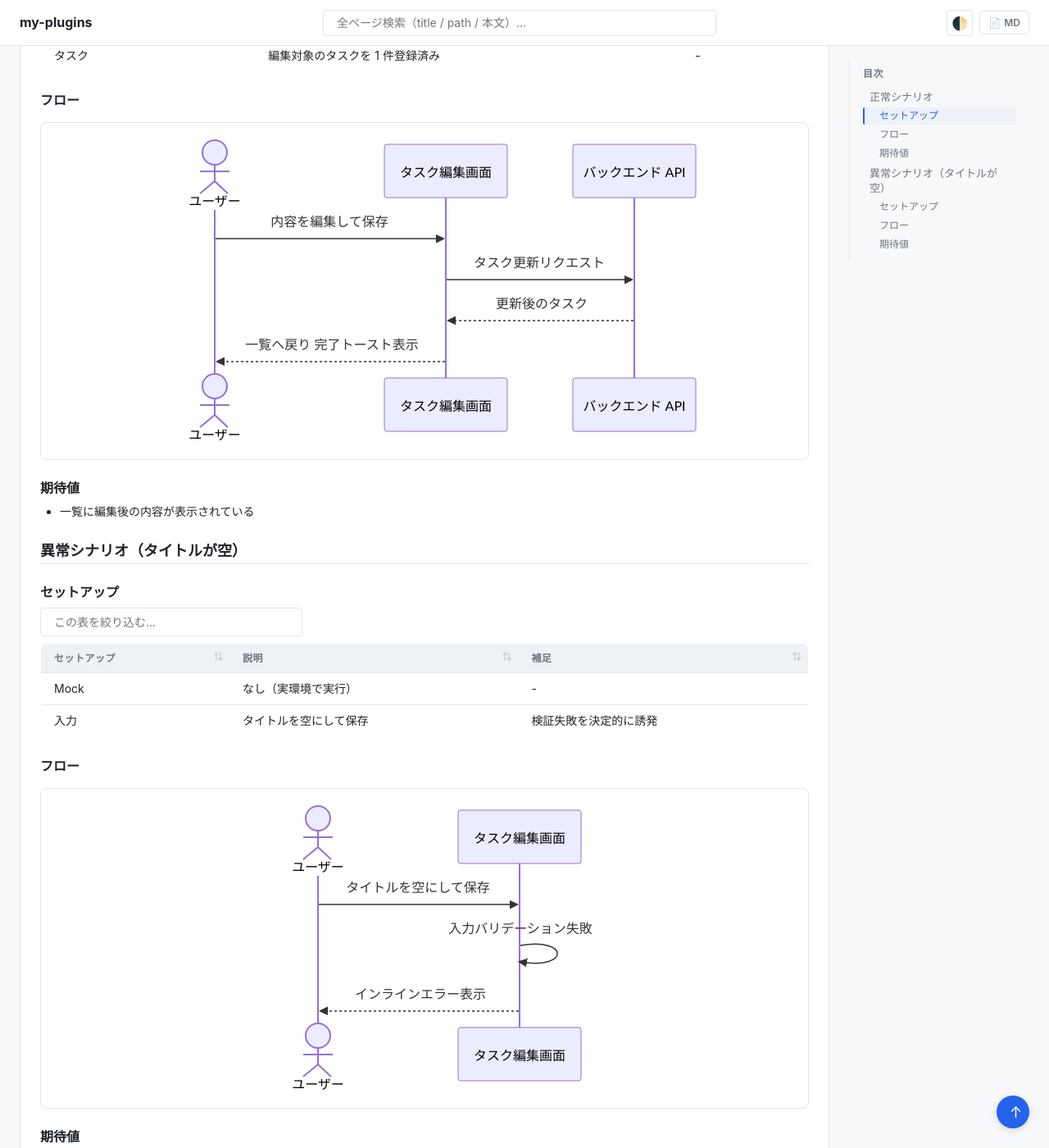
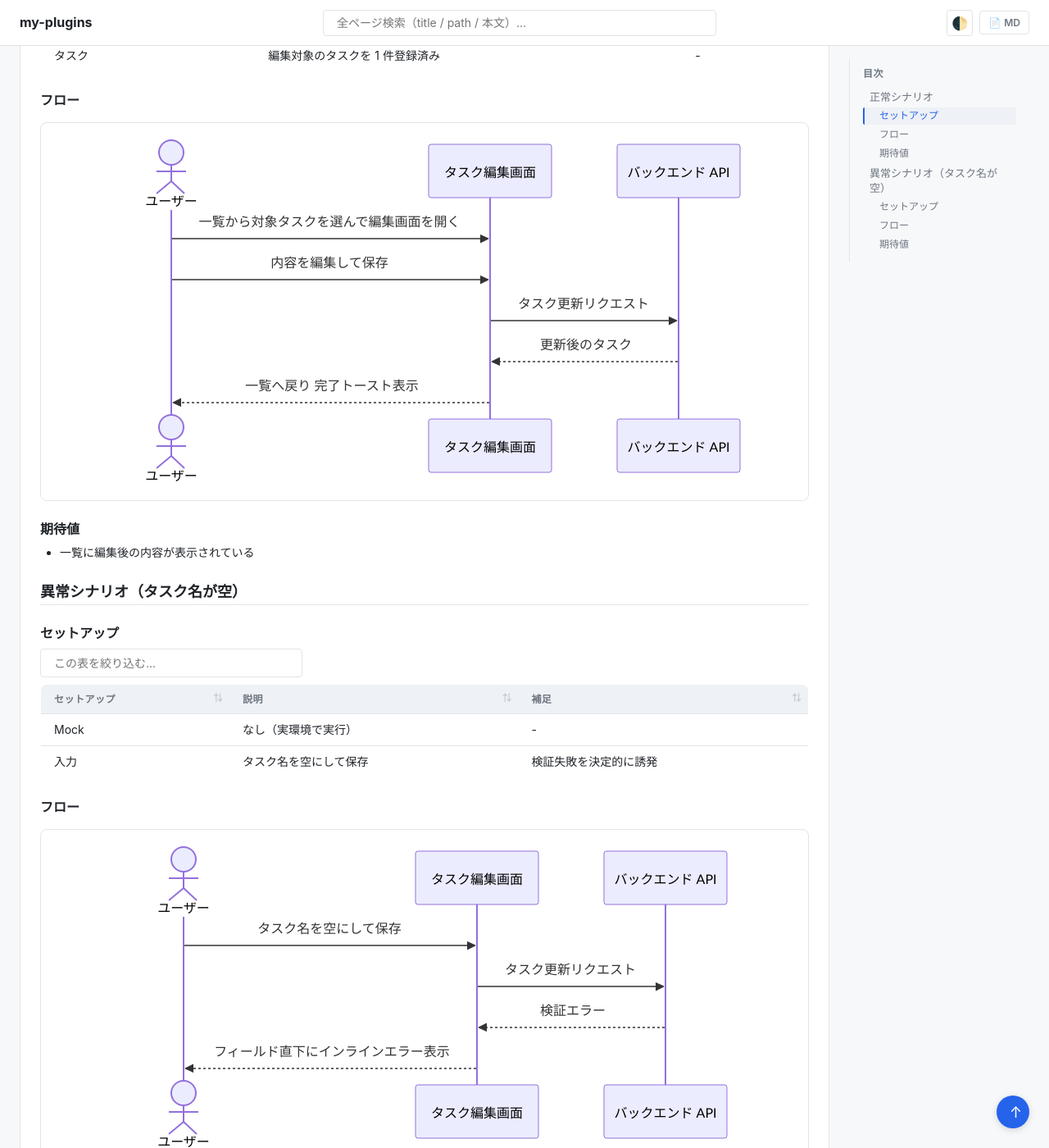
Before and after one commit to shuhei1101/ai-monitor-e2e, a Jekyll site: the page built from docs/wiki/設計図/シナリオ/単一ユースケース/タスク編集.md, in a window 1280 px wide and 1400 px high, scrolled down 379 px. Shown: the whole window at 82% size. Built offline with Jekyll 4.4.1, drawn with Linux system fonts in a browser that asks for light colours; our own code applies the rules of GitHub Pages for plain Markdown files.

Commit message:
docs: 単一UC シナリオ（タスク編集）を追加

````diff
--- a/docs/wiki/設計図/シナリオ/単一ユースケース/タスク編集.md
+++ b/docs/wiki/設計図/シナリオ/単一ユースケース/タスク編集.md
@@ -23,6 +23,7 @@ sequenceDiagram
   participant FE as タスク編集画面
   participant BE as バックエンド API
 
+  U->>FE: 一覧から対象タスクを選んで編集画面を開く
   U->>FE: 内容を編集して保存
   FE->>BE: タスク更新リクエスト
   BE-->>FE: 更新後のタスク
@@ -33,14 +34,14 @@ sequenceDiagram
 
 - 一覧に編集後の内容が表示されている
 
-## 異常シナリオ（タイトルが空）
+## 異常シナリオ（タスク名が空）
 
 ### セットアップ
 
 | セットアップ | 説明 | 補足 |
 | --- | --- | --- |
 | Mock | なし（実環境で実行） | - |
-| 入力 | タイトルを空にして保存 | 検証失敗を決定的に誘発 |
+| 入力 | タスク名を空にして保存 | 検証失敗を決定的に誘発 |
 
 ### フロー
 
@@ -48,10 +49,12 @@ sequenceDiagram
 sequenceDiagram
   actor U as ユーザー
   participant FE as タスク編集画面
+  participant BE as バックエンド API
 
-  U->>FE: タイトルを空にして保存
-  FE->>FE: 入力バリデーション失敗
-  FE-->>U: インラインエラー表示
+  U->>FE: タスク名を空にして保存
+  FE->>BE: タスク更新リクエスト
+  BE-->>FE: 検証エラー
+  FE-->>U: フィールド直下にインラインエラー表示
 ```
 
 ### 期待値
````
